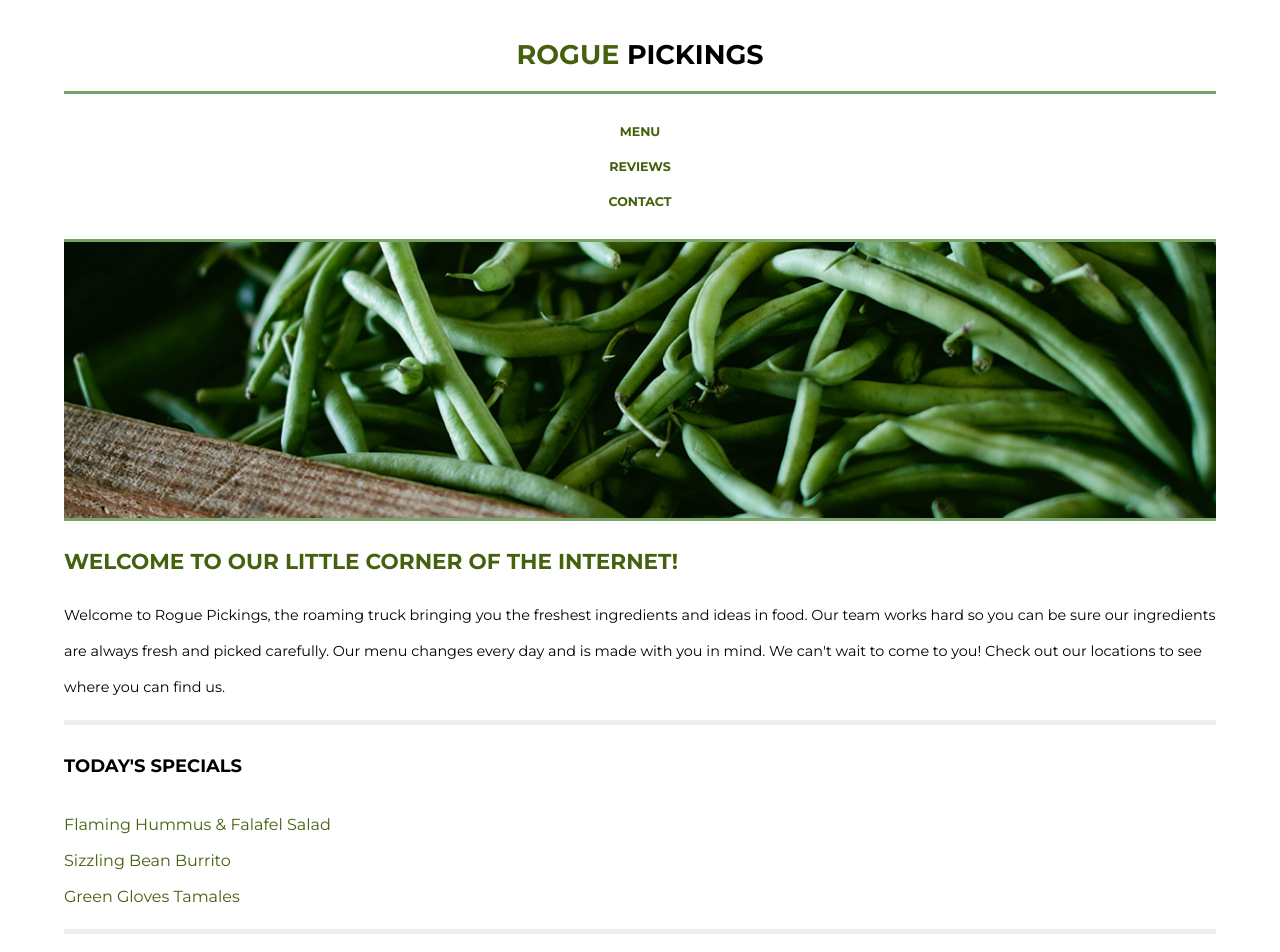
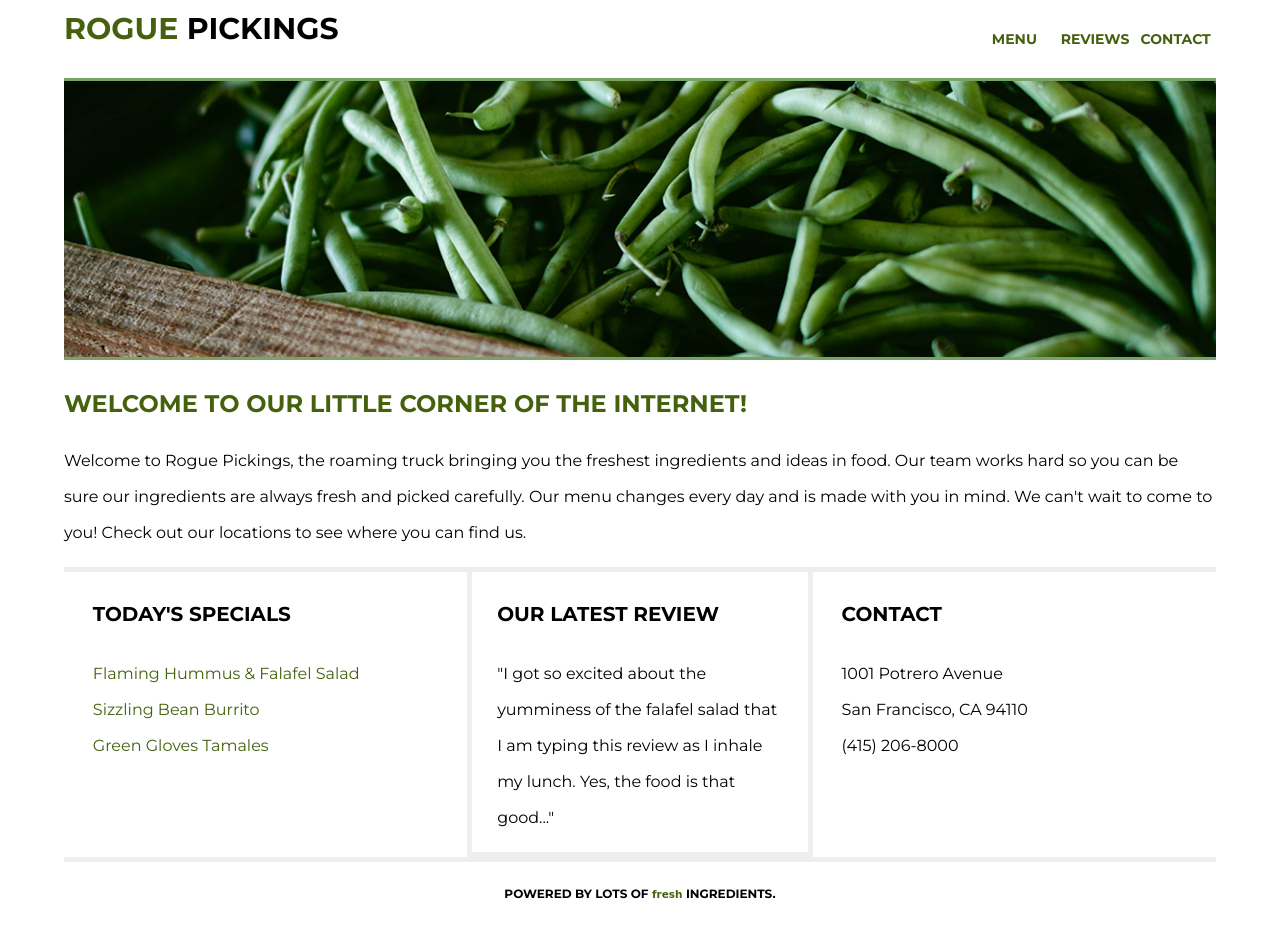
Before and after one commit to ggorit06/coding-websites, a plain HTML site: page coding-responsive-rogue-pickings-01-starter-code/index.html in a window 1280 px wide. Shown: the top 952 px of the page. After the commit the page ends 917 px from the top, so only its background shows below. Drawn offline with Linux system fonts and the light colour scheme; a web font is replaced by a local one.

Commit message:
Add to existing file

```diff
--- a/coding-responsive-rogue-pickings-01-starter-code/css/main.css
+++ b/coding-responsive-rogue-pickings-01-starter-code/css/main.css
@@ -6,7 +6,7 @@ html {
 
 body {
 	font-family: 'Montserrat', Helvetica, Arial, sans-serif;
-	font-size:.9em;
+	font-size: 1em;
 	color: #000000;
 }
 
@@ -67,8 +67,6 @@ header h1 {
 	margin: 0;
 	padding: 38px 0 20px 0;
 	width: 100%;
-	border-bottom: 3px solid #77A466;
-
 }
 
 header h1 span {
@@ -141,7 +139,6 @@ header nav ul li a {
 
 .section-two {
 	width: 100%;
-	border-top: 5px solid #EEE;
 	border-bottom: 5px solid #EEE;
 }
 
@@ -178,3 +175,41 @@ footer span {
 	color: #45610E;
 	font-size: 0.875em;
 }
+
+@media all and (min-width: 768px) {
+    .bottom-section .content-wrapper{
+		justify-content: space-evenly;
+	}
+.section-one {
+	width: 30%;
+}
+.section-two {
+	width: 30%;
+	border-left: 5px solid #EEE;
+	border-right: 5px solid #EEE;
+	padding-left: 25px;
+	padding-right: 25px;
+}
+.section-three{
+	width: 30%;
+}
+}
+
+@media all and (min-width: 1200px) {
+	header .content-wrapper {
+		display: flex;
+		justify-content: space-between;
+	}
+	header h1 {
+		width: 30%;
+  		padding: 10px 0;
+  		text-align: left;
+	}
+	header nav {
+		width: 21%;
+	}
+	header nav ul {
+		display: flex;
+		justify-content: space-between;
+	}
+}
```
